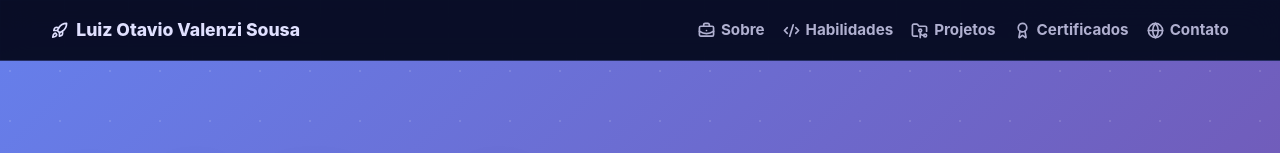
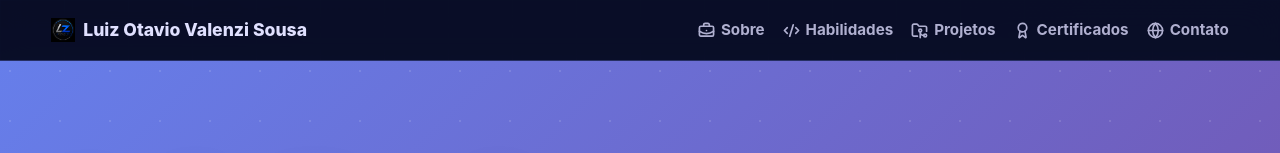
Before and after one commit to lzvsrx/lzdev, a React (Vite) app: page / in a window 1280 px wide. Shown: the top 153 px of the page. Built offline with nearby package versions, Linux system fonts and the light colour scheme; the HTML template or start-up script is replaced by a standard one.

Commit message:
Use site icon in header brand

```diff
--- a/src/App.css
+++ b/src/App.css
@@ -97,6 +97,13 @@ a {
   font-size: 1.1rem;
   font-weight: 800;
   text-decoration: none;
+}
+
+.brand-icon {
+  width: 24px;
+  height: 24px;
+  flex: 0 0 auto;
+  object-fit: contain;
 }
 
 .nav-links {
--- a/src/App.tsx
+++ b/src/App.tsx
@@ -27,7 +27,6 @@ import {
   MonitorCog,
   Package,
   Phone,
-  Rocket,
   Search,
   Server,
   ShieldCheck,
@@ -330,7 +329,7 @@ function App() {
     <main className="site-shell">
       <a className="skip-link" href="#conteudo">Pular para o conteudo</a>
       <nav className="topbar" aria-label="Navegacao principal">
-        <a className="brand" href="#inicio"><Rocket aria-hidden="true" className="inline-icon" /> Luiz Otavio Valenzi Sousa</a>
+        <a className="brand" href="#inicio"><img src="/icone.png" alt="" className="brand-icon" aria-hidden="true" /> Luiz Otavio Valenzi Sousa</a>
         <div className="nav-links">
           <a href="#sobre"><BriefcaseBusiness aria-hidden="true" className="inline-icon" />Sobre</a>
           <a href="#habilidades"><Code2 aria-hidden="true" className="inline-icon" />Habilidades</a>
```
